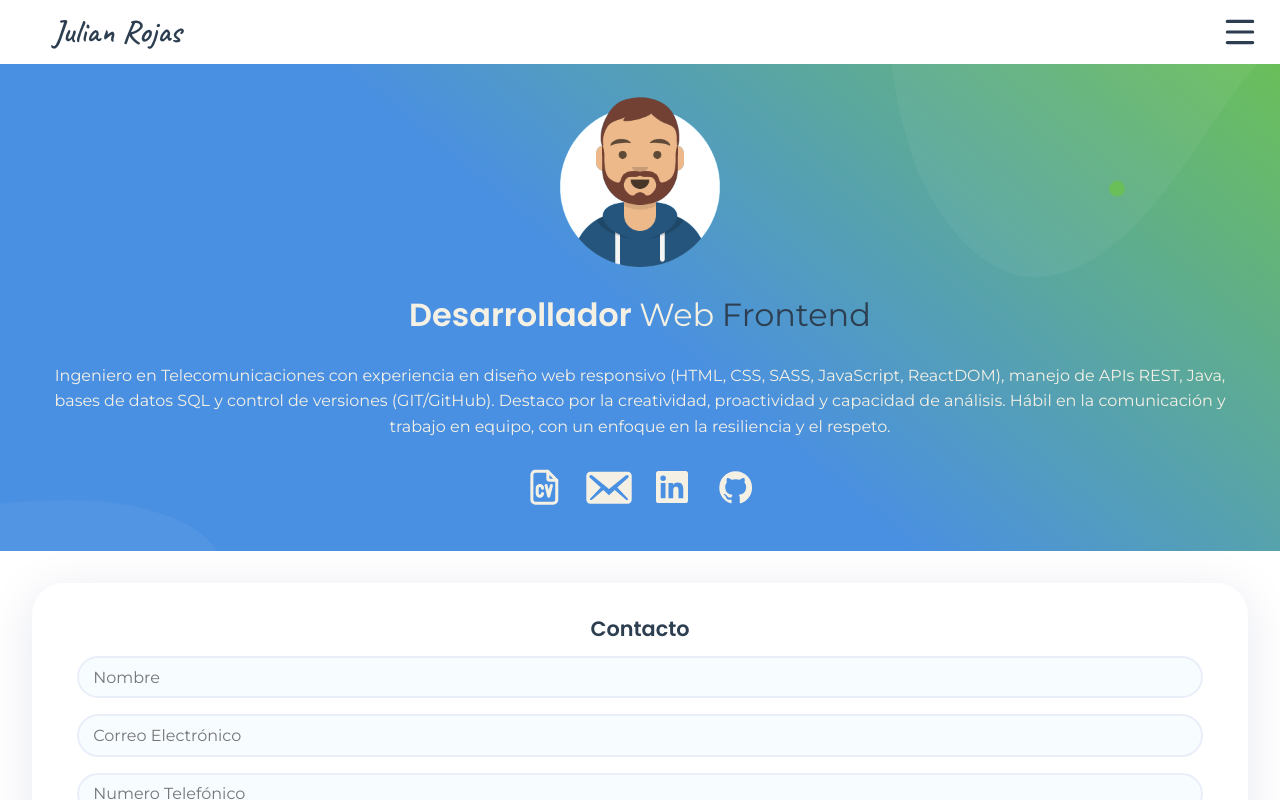
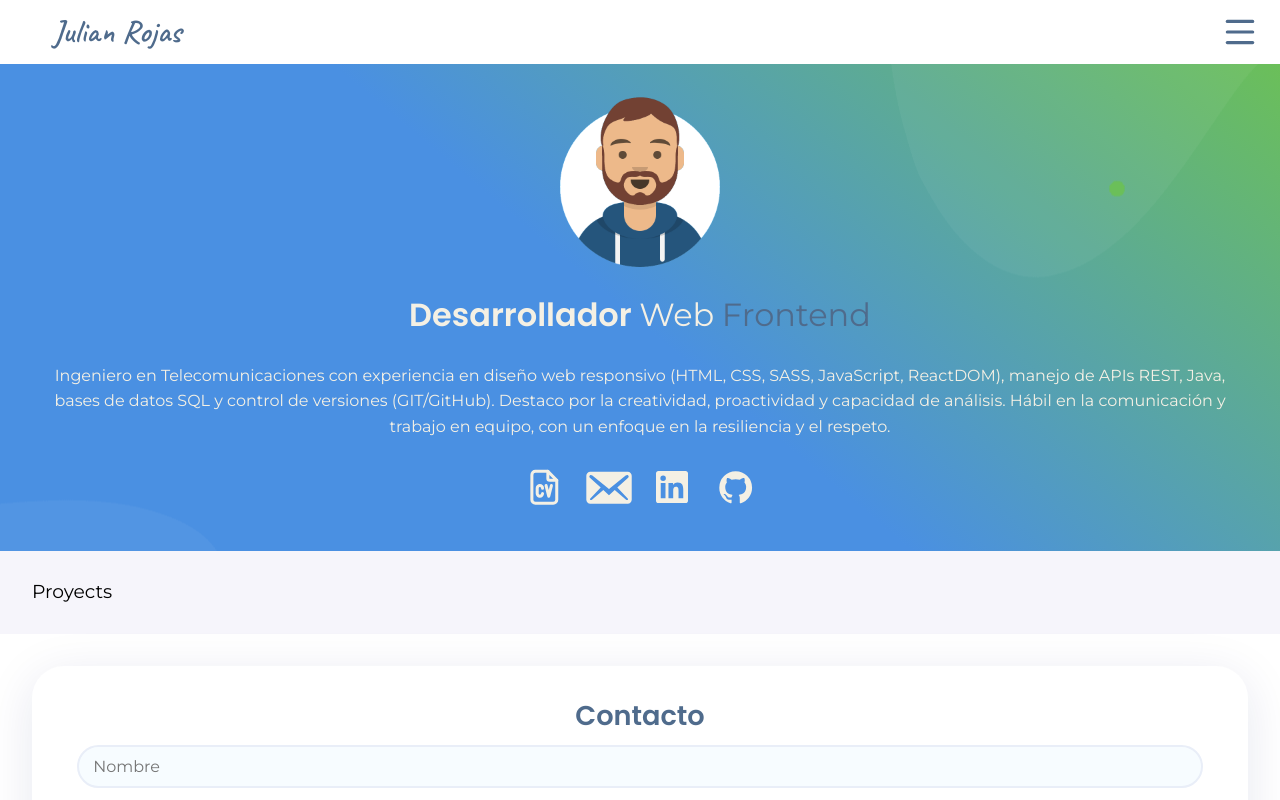
Before and after one commit to Julian-D-Rojas/portfolio, a React (Vite) app: page / in a window 1280 px wide. Shown: the top 800 px of the page. Built offline with nearby package versions, Linux system fonts and the light colour scheme.

Commit message:
proyects

```diff
--- a/src/App.css
+++ b/src/App.css
@@ -1,6 +1,6 @@
 :root {
 --primary:rgb(244, 240, 228);
---secondary:#2c3e50;
+--secondary:#4f6b8c;
 --green:#6BBF59;
 --blue:#4A90E2;
 }
--- a/src/App.jsx
+++ b/src/App.jsx
@@ -2,6 +2,8 @@ import './App.css'
 import { Header } from './components/Header'
 import { Porfile } from './components/Porfile'
 import{Contact} from './components/Contact'
+import { Proyects } from './components/Proyects'
+
 
 function App() {
 
@@ -10,6 +12,7 @@ function App() {
      <div className="App">
     <Header></Header>
     <Porfile></Porfile>
+    <Proyects></Proyects>
     <Contact></Contact>
      </div>
     </>
--- a/src/components/Contact.css
+++ b/src/components/Contact.css
@@ -1,6 +1,6 @@
 :root {
   --primary: rgb(244, 240, 228);
-  --secondary: #2c3e50;
+  --secondary: #4f6b8c;
   --green: #6bbf59;
   --blue: #4a90e2;
 }
@@ -20,7 +20,7 @@
 }
 
 .h3-Contact {
-  font-size: 1.3rem;
+  font-size: 1.7rem;
   justify-self: center;
   padding: 1rem 0.7rem;
   font-weight: 300;
--- a/src/components/HamburguerMenu.css
+++ b/src/components/HamburguerMenu.css
@@ -1,6 +1,6 @@
 :root {
   --primary:rgb(244, 240, 228);
-  --secondary:#2c3e50;
+  --secondary:#4f6b8c;
   --green:#6BBF59;
   --blue:#4A90E2;
   }
--- a/src/components/NavMenu.css
+++ b/src/components/NavMenu.css
@@ -1,6 +1,6 @@
 :root {
   --primary:rgb(244, 240, 228);
-  --secondary:#2c3e50;
+  --secondary:#4f6b8c;
   --green:#6BBF59;
   --blue:#4A90E2;
   }
@@ -21,7 +21,7 @@
 }
 .Nav-div--container{
   padding: 2rem 0;
-background-color: #2c3e50ec;
+background-color: #4f6b8cec;
 }
 
 .Nav.Nav--open {
--- a/src/components/NavMenu.jsx
+++ b/src/components/NavMenu.jsx
@@ -5,6 +5,8 @@ import { GithubIcon } from './icons/GithubIcon'
 import{LinkedinIcon} from './icons/LinkedinIcon'
 import { useMenuContext } from '../hooks/useMenuContext'
 import { CvIcon } from './icons/CvIcon'
+import { FormIcon } from './icons/FormIcon'
+
 
 export const NavMenu = () => {
   let proyects = 'Proyectos'
@@ -29,7 +31,7 @@ export const NavMenu = () => {
           <a href="#proyects" onClick={handleMenu} className="Nav-a a"><div className="Nav-div-icon"><ProyectIcon/></div>{proyects}</a></li>
 
           <li className="Nav-li">
-          <a href="#contact" onClick={handleMenu} className="Nav-a a"><div className="Nav-div-icon"><ContactIcon/></div>{contact}</a></li>
+          <a href="#contact" onClick={handleMenu} className="Nav-a a"><div className="Nav-div-icon"><FormIcon/></div>{contact}</a></li>
         </ul>
         <div className="Nav-div--social">
           <a onClick={handleMenu} rel="noopener noreferer" href="#" target="_blank" className="a-Porfile--social" title="CV"><div className="Porfile-div-icon"><CvIcon /></div></a>
--- a/src/components/Porfile.css
+++ b/src/components/Porfile.css
@@ -1,6 +1,6 @@
 :root {
   --primary:rgb(244, 240, 228);
-  --secondary:#2C3E50;
+  --secondary:#4f6b8c;
   --green:#6BBF59;
   --blue:#4A90E2;
   }
--- /dev/null
+++ b/src/components/Proyects.css
@@ -0,0 +1,4 @@
+.div-Proyects--container{
+    padding: 2rem;
+    background-color: #f6f5fb;
+}
--- /dev/null
+++ b/src/components/Proyects.jsx
@@ -0,0 +1,10 @@
+import './Proyects.css'
+export const Proyects = () => {
+  return (
+    <>
+    <div id="proyects" className="div-Proyects--container">
+        <h3>Proyects</h3>
+    </div>
+    </>
+  )
+}
--- /dev/null
+++ b/src/components/icons/FormIcon.jsx
@@ -0,0 +1,4 @@
+
+export function FormIcon(props) {
+	return (<svg xmlns="http://www.w3.org/2000/svg" width="2rem" height="2rem" viewBox="0 0 2048 2048" {...props}><path fill="currentColor" d="M1243 1236q-45-51-99-90t-116-67t-126-41t-134-14q-88 0-170 23t-153 64t-129 100t-100 130t-65 153t-23 170H0q0-120 35-231t101-205t156-167t204-115q-113-74-176-186t-64-248q0-106 40-199t109-163T568 40T768 0t199 40t163 109t110 163t40 200q0 66-16 129t-48 119t-75 103t-101 83q84 32 158 82t135 117zM384 512q0 80 30 149t82 122t122 83t150 30q79 0 149-30t122-82t83-122t30-150q0-79-30-149t-82-122t-123-83t-149-30q-80 0-149 30t-122 82t-83 123t-30 149m1464 384q42 0 78 15t64 41t42 63t16 79q0 39-15 76t-43 65l-717 717l-377 94l94-377l717-716q29-29 65-43t76-14m51 249q21-21 21-51q0-31-20-50t-52-20q-14 0-27 4t-23 15l-692 692l-34 135l135-34z"></path></svg>);
+}
```
